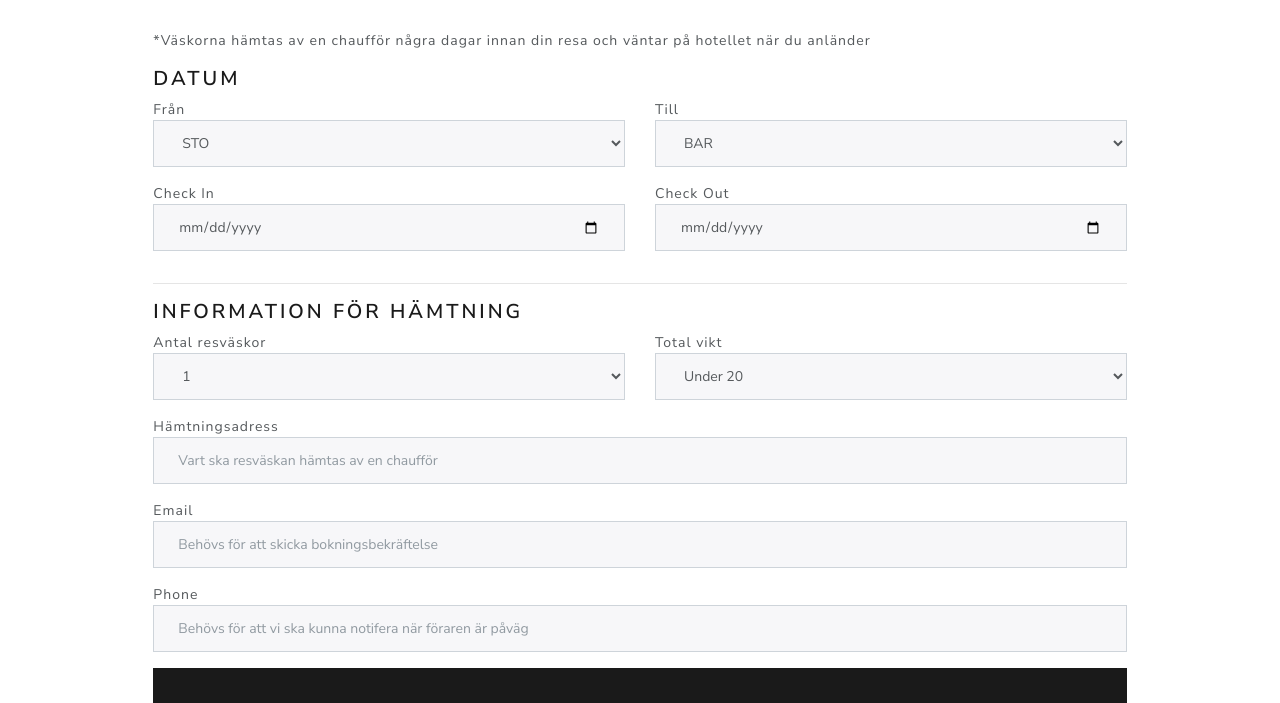
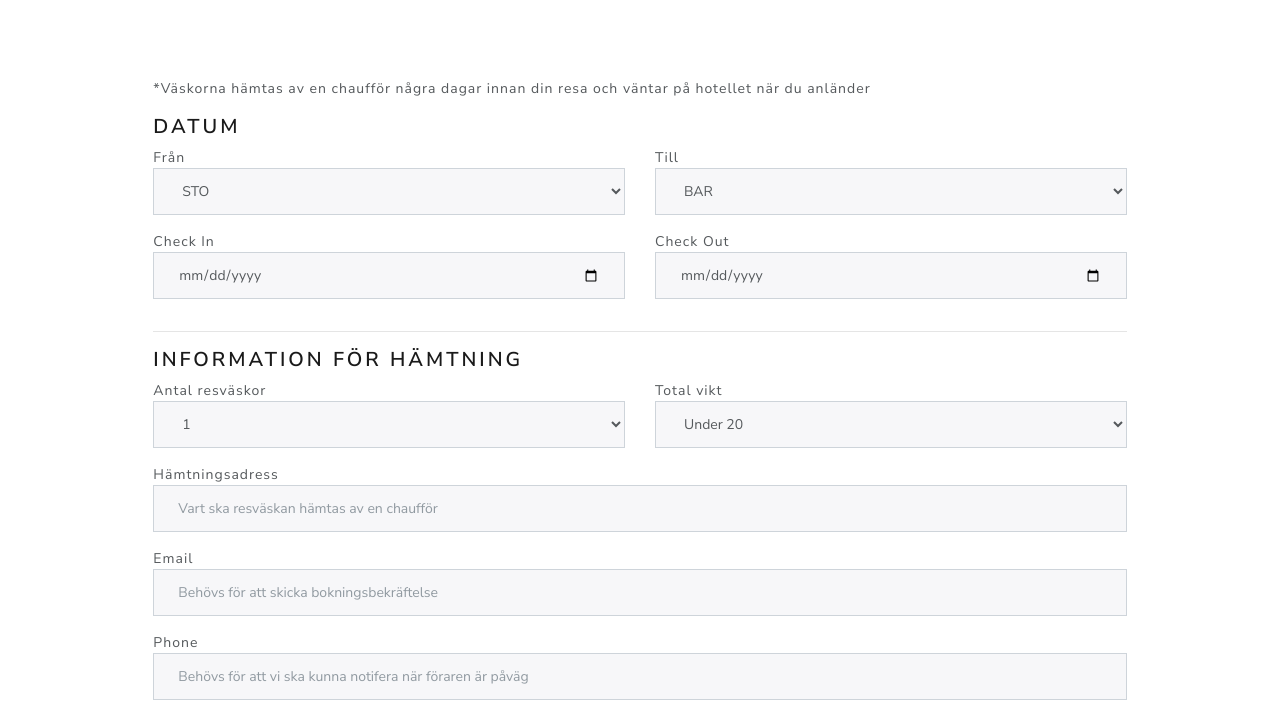
Before and after one commit to jonassodergren/d2d, a plain HTML site: page index.html in a window 1280 px wide. Shown: the part 367-1070 px from the top of the page. Drawn offline with Linux system fonts and the light colour scheme.

Commit message:
lab with swish

```diff
--- a/index.html
+++ b/index.html
@@ -54,7 +54,7 @@
 
 
 <div class="container">
-				<div class="row justify-content-center">
+				<div class="row justify-content-center p-5">
 
 						<form>
 
```
